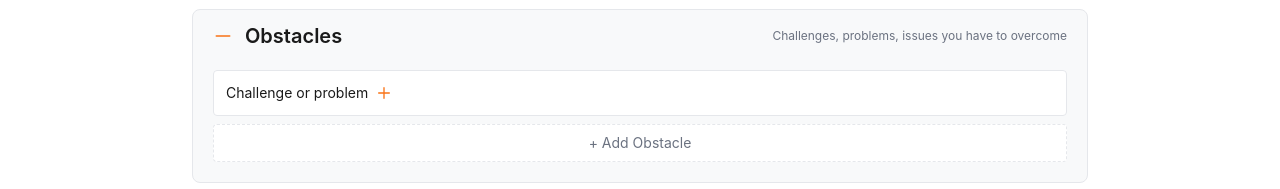
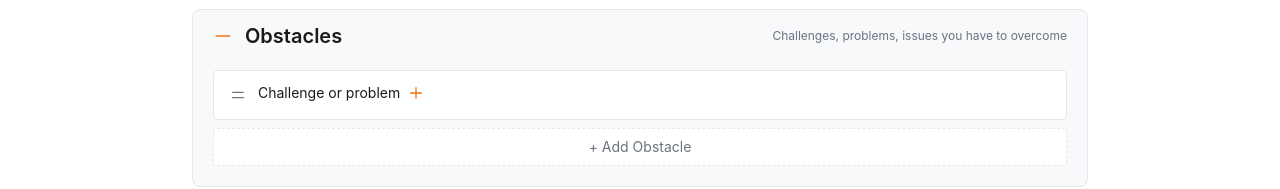
Before and after one commit to TOM-BOHN/tom-bohn.github.io, a Next.js app: page /v2me in a window 1280 px wide. Shown: the part 934-1123 px from the top of the page. Built offline with nearby package versions, Linux system fonts and the light colour scheme.

Commit message:
Add drag-and-drop reordering to Obstacles section
- Add drag handles to Obstacles items
- Implement sortable items with visual feedback during drag
- Preserve item order in state and JSON download
- Complete drag-and-drop functionality across all V2Me list sections

```diff
--- a/components/v2me/ObstaclesSection.tsx
+++ b/components/v2me/ObstaclesSection.tsx
@@ -1,6 +1,23 @@
 'use client'
 
 import { useState, useEffect, useRef } from 'react'
+import {
+  DndContext,
+  closestCenter,
+  KeyboardSensor,
+  PointerSensor,
+  useSensor,
+  useSensors,
+  DragEndEvent,
+} from '@dnd-kit/core'
+import {
+  arrayMove,
+  SortableContext,
+  sortableKeyboardCoordinates,
+  useSortable,
+  verticalListSortingStrategy,
+} from '@dnd-kit/sortable'
+import { CSS } from '@dnd-kit/utilities'
 import type { V2MeObstacle } from '@/lib/v2me'
 
 interface ObstaclesSectionProps {
@@ -8,6 +25,100 @@ interface ObstaclesSectionProps {
   isExpanded: boolean
   onToggle: () => void
   onUpdate: (obstacles: V2MeObstacle[]) => void
+}
+
+function DragHandle() {
+  return (
+    <div className="flex-shrink-0 cursor-grab active:cursor-grabbing text-text-secondary hover:text-text-primary transition-colors p-1">
+      <svg className="w-4 h-4" fill="none" stroke="currentColor" viewBox="0 0 24 24">
+        <path strokeLinecap="round" strokeLinejoin="round" strokeWidth={2} d="M4 8h16M4 16h16" />
+      </svg>
+    </div>
+  )
+}
+
+interface SortableObstacleItemProps {
+  obstacle: V2MeObstacle
+  isExpanded: boolean
+  onToggle: () => void
+  onUpdate: (updates: Partial<V2MeObstacle>) => void
+  onRemove: () => void
+}
+
+function SortableObstacleItem({
+  obstacle,
+  isExpanded,
+  onToggle,
+  onUpdate,
+  onRemove,
+}: SortableObstacleItemProps) {
+  const { attributes, listeners, setNodeRef, transform, transition, isDragging } = useSortable({
+    id: obstacle.id,
+  })
+
+  const style = {
+    transform: CSS.Transform.toString(transform),
+    transition,
+    opacity: isDragging ? 0.5 : 1,
+  }
+
+  return (
+    <div ref={setNodeRef} style={style} className="border border-border rounded bg-bg-primary p-3 overflow-visible">
+      <div className="flex items-start gap-2">
+        <div {...attributes} {...listeners}>
+          <DragHandle />
+        </div>
+        {isExpanded ? (
+          <div className="flex-1 space-y-2 min-w-0">
+            <input
+              type="text"
+              value={obstacle.title}
+              onChange={(e) => onUpdate({ title: e.target.value })}
+              onClick={(e) => e.stopPropagation()}
+              placeholder="Obstacle title..."
+              className="w-full px-2 py-1 border border-border rounded bg-bg-secondary text-text-primary placeholder-text-secondary/50 focus:outline-none focus:ring-2 focus:ring-accent focus:border-transparent text-sm font-medium"
+            />
+            <textarea
+              value={obstacle.description}
+              onChange={(e) => onUpdate({ description: e.target.value })}
+              onClick={(e) => e.stopPropagation()}
+              placeholder="Obstacle description..."
+              className="w-full min-h-[60px] px-2 py-1 border border-border rounded bg-bg-secondary text-text-primary placeholder-text-secondary/50 focus:outline-none focus:ring-2 focus:ring-accent focus:border-transparent resize-y text-sm"
+            />
+            <div className="flex items-center justify-between">
+              <button
+                onClick={(e) => {
+                  e.stopPropagation()
+                  onRemove()
+                }}
+                className="text-xs text-red-500 hover:text-red-600"
+              >
+                Remove
+              </button>
+              <button
+                onClick={(e) => {
+                  e.stopPropagation()
+                  onToggle()
+                }}
+                className="text-xs text-text-secondary hover:text-text-primary"
+              >
+                Collapse
+              </button>
+            </div>
+          </div>
+        ) : (
+          <button onClick={onToggle} className="flex-1 text-left" aria-label="Expand obstacle">
+            <div className="flex items-center gap-2">
+              <span className="text-sm text-text-primary">{obstacle.title || 'Untitled obstacle'}</span>
+              <svg className="w-4 h-4 text-accent flex-shrink-0" fill="none" stroke="currentColor" viewBox="0 0 24 24">
+                <path strokeLinecap="round" strokeLinejoin="round" strokeWidth={2} d="M12 4v16m8-8H4" />
+              </svg>
+            </div>
+          </button>
+        )}
+      </div>
+    </div>
+  )
 }
 
 export function ObstaclesSection({
@@ -21,6 +132,13 @@ export function ObstaclesSection({
   const contentRef = useRef<HTMLDivElement>(null)
   const [height, setHeight] = useState(0)
 
+  const sensors = useSensors(
+    useSensor(PointerSensor),
+    useSensor(KeyboardSensor, {
+      coordinateGetter: sortableKeyboardCoordinates,
+    })
+  )
+
   useEffect(() => {
     setLocalObstacles(obstacles)
   }, [obstacles])
@@ -30,6 +148,18 @@ export function ObstaclesSection({
       setHeight(isExpanded ? contentRef.current.scrollHeight : 0)
     }
   }, [isExpanded, localObstacles])
+
+  const handleDragEnd = (event: DragEndEvent) => {
+    const { active, over } = event
+
+    if (over && active.id !== over.id) {
+      const oldIndex = localObstacles.findIndex((o) => o.id === active.id)
+      const newIndex = localObstacles.findIndex((o) => o.id === over.id)
+      const reordered = arrayMove(localObstacles, oldIndex, newIndex)
+      setLocalObstacles(reordered)
+      onUpdate(reordered)
+    }
+  }
 
   const toggleItem = (id: string) => {
     setExpandedItems((prev) => {
@@ -95,79 +225,33 @@ export function ObstaclesSection({
       </button>
       <div className={`transition-all duration-300 ease-in-out ${isExpanded ? 'overflow-visible' : 'overflow-hidden'}`} style={{ maxHeight: isExpanded ? '9999px' : `${height}px` }}>
         <div ref={contentRef} className="px-5 pb-5 pt-2">
+          <DndContext sensors={sensors} collisionDetection={closestCenter} onDragEnd={handleDragEnd}>
+            <SortableContext items={localObstacles.map((o) => o.id)} strategy={verticalListSortingStrategy}>
               <div className="space-y-2">
                 {localObstacles.map((obstacle) => {
                   const isItemExpanded = expandedItems.has(obstacle.id)
                   return (
-                <div key={obstacle.id} className="border border-border rounded bg-bg-primary p-3 overflow-visible">
-                  <div className="flex items-start gap-2">
-                    {isItemExpanded ? (
-                      <div className="flex-1 space-y-2 min-w-0">
-                        <input
-                          type="text"
-                          value={obstacle.title}
-                          onChange={(e) => updateObstacle(obstacle.id, { title: e.target.value })}
-                          onClick={(e) => e.stopPropagation()}
-                          placeholder="Obstacle title..."
-                          className="w-full px-2 py-1 border border-border rounded bg-bg-secondary text-text-primary placeholder-text-secondary/50 focus:outline-none focus:ring-2 focus:ring-accent focus:border-transparent text-sm font-medium"
+                    <SortableObstacleItem
+                      key={obstacle.id}
+                      obstacle={obstacle}
+                      isExpanded={isItemExpanded}
+                      onToggle={() => toggleItem(obstacle.id)}
+                      onUpdate={(updates) => updateObstacle(obstacle.id, updates)}
+                      onRemove={() => removeObstacle(obstacle.id)}
                     />
-                        <textarea
-                          value={obstacle.description}
-                          onChange={(e) => updateObstacle(obstacle.id, { description: e.target.value })}
-                          onClick={(e) => e.stopPropagation()}
-                          placeholder="Obstacle description..."
-                          className="w-full min-h-[60px] px-2 py-1 border border-border rounded bg-bg-secondary text-text-primary placeholder-text-secondary/50 focus:outline-none focus:ring-2 focus:ring-accent focus:border-transparent resize-y text-sm"
-                        />
-                        <div className="flex items-center justify-between">
-                          <button
-                            onClick={(e) => {
-                              e.stopPropagation()
-                              removeObstacle(obstacle.id)
-                            }}
-                            className="text-xs text-red-500 hover:text-red-600"
-                          >
-                            Remove
-                          </button>
-                          <button
-                            onClick={(e) => {
-                              e.stopPropagation()
-                              toggleItem(obstacle.id)
-                            }}
-                            className="text-xs text-text-secondary hover:text-text-primary"
-                          >
-                            Collapse
-                          </button>
-                        </div>
-                      </div>
-                    ) : (
-                      <button
-                        onClick={() => toggleItem(obstacle.id)}
-                        className="flex-1 text-left"
-                        aria-label="Expand obstacle"
-                      >
-                        <div className="flex items-center gap-2">
-                          <span className="text-sm text-text-primary">
-                            {obstacle.title || 'Untitled obstacle'}
-                          </span>
-                          <svg className="w-4 h-4 text-accent flex-shrink-0" fill="none" stroke="currentColor" viewBox="0 0 24 24">
-                            <path strokeLinecap="round" strokeLinejoin="round" strokeWidth={2} d="M12 4v16m8-8H4" />
-                          </svg>
-                        </div>
-                      </button>
-                    )}
-                  </div>
-                </div>
                   )
                 })}
+              </div>
+            </SortableContext>
+          </DndContext>
           <button
             onClick={addObstacle}
-              className="w-full px-3 py-2 border border-dashed border-border rounded bg-bg-primary hover:bg-bg-secondary text-text-secondary hover:text-text-primary transition-colors text-sm"
+            className="w-full mt-2 px-3 py-2 border border-dashed border-border rounded bg-bg-primary hover:bg-bg-secondary text-text-secondary hover:text-text-primary transition-colors text-sm"
           >
             + Add Obstacle
           </button>
         </div>
       </div>
     </div>
-    </div>
   )
 }
```
Lines whose indentation alone changed are shown as unchanged.
